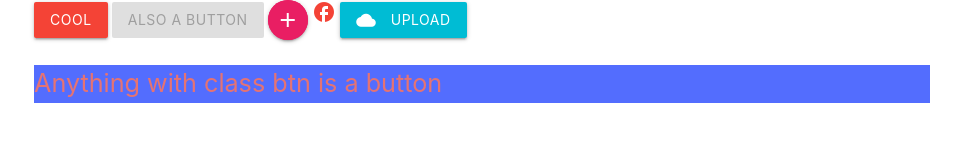
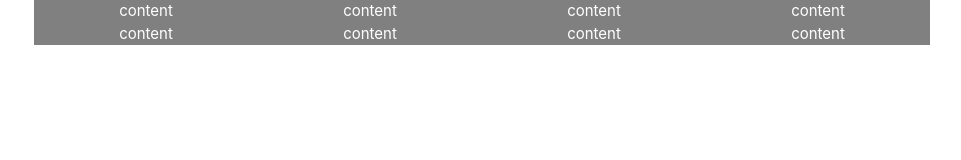
Before and after one commit to robs100DaysOfCode/materializeTuts, a plain HTML site: page index.html in a window 1280 px wide. Shown: the whole page, without its empty margins (158-1119 px from the left). Drawn offline with nearby package versions, Linux system fonts and the light colour scheme.

Commit message:
"grids done"

```diff
--- a/index.html
+++ b/index.html
@@ -17,21 +17,28 @@
     height: 300px;
 
   }
+  .row > div{
+  background-color: grey;
+  color: white;
+  padding:50px;
+  text-align: center;
+  }
 </style>
     <title>Document</title>
 </head>
 <body>
   <div class="container">
-  <a href="#" class="btn red waves-effect waves-light">Cool</a>
-  <div class="btn disabled">Also a button</div>
-  <a href="#" class="btn-floating pink pulse">
-    <i class="material-icons">add</i>
-  </a>
-  <a href="#fb"><i class="material-icons red-text">facebook</i></a>
-  <!-- nesting buttons and icons -->
-  <a href="#twitter" class="btn cyan center-align"><span>Upload</span>
-     <i class="material-icons left">cloud</i></a>
-  <p class="flow-text indigo lighten-5 accent-2 red-text text-lighten-2">Anything with class btn is a button</p>
+  <div class="row">
+    <div class="col s12 m6 l4 xl3">content</div>
+    <div class="col s12 m6 l4 xl3">content</div>
+    <div class="col s12 m6 l4 xl3">content</div>
+    <div class="col s12 m6 l4 xl3">content</div>
+    <div class="col s12 m6 l4 xl3">content</div>
+    <div class="col s12 m6 l4 xl3">content</div>
+    <div class="col s12 m6 l4 xl3">content</div>
+    <div class="col s12 m6 l4 xl3">content</div>
+
+  </div>
 </div>
 </body>
 </html>
```
